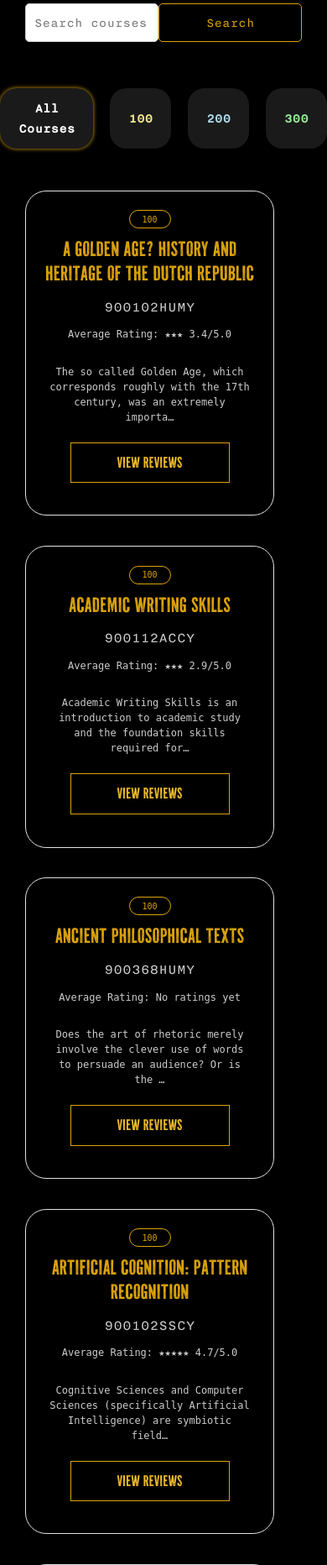
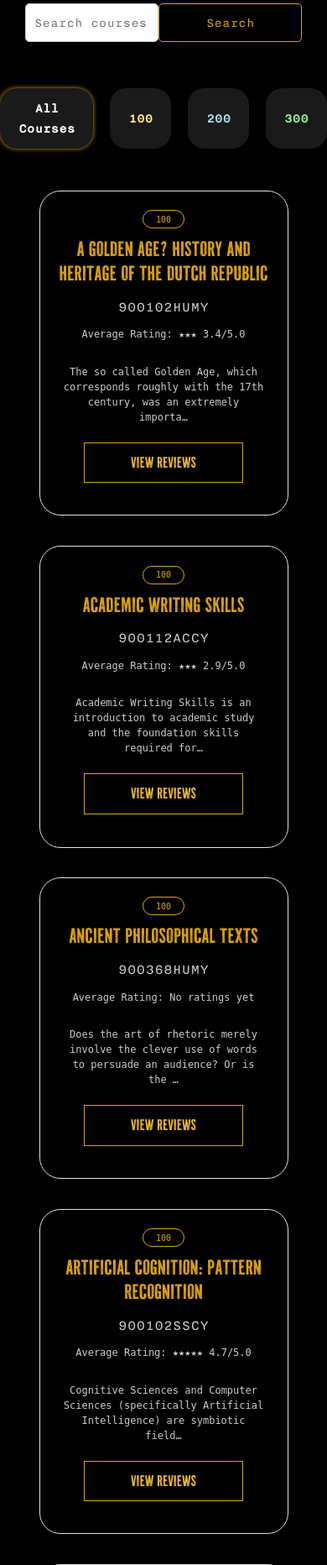
Before and after one commit to NatanAmado/deployAUSee, a Django app: page /courses/ in a window 390 px wide. Shown: the part 315-2179 px from the top of the page at 84% size. Run offline with Django 4.2, Linux system fonts and the light colour scheme; data comes from the database, SQL or seed files in the repository.

Commit message:
media query for phone screen

```diff
--- a/reviews/templates/reviews/course_list.html
+++ b/reviews/templates/reviews/course_list.html
@@ -200,7 +200,7 @@
 
 
 
-  @media (max-width: 768px) {
+  @media (max-width: 600px) {
     .col-md-4 {
       flex: 0 0 50%;
       max-width: 50%;
@@ -211,6 +211,8 @@
     .col-md-4 {
       flex: 0 0 100%;
       max-width: 100%;
+      display: flex;
+      justify-content: center;
     }
     .search-input,
     .search-button {
```
